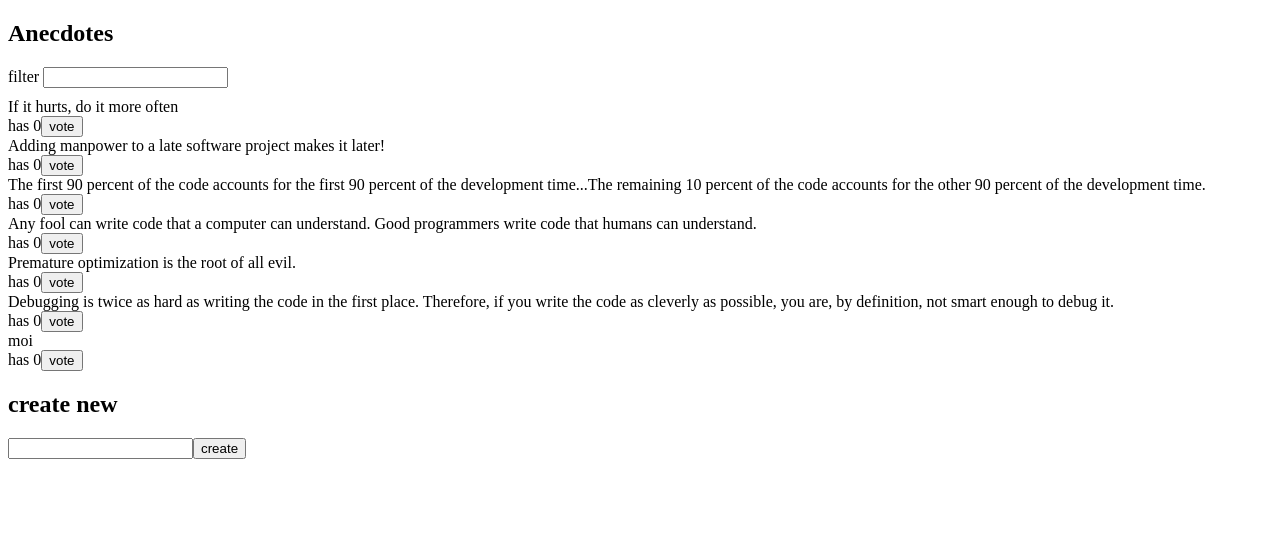
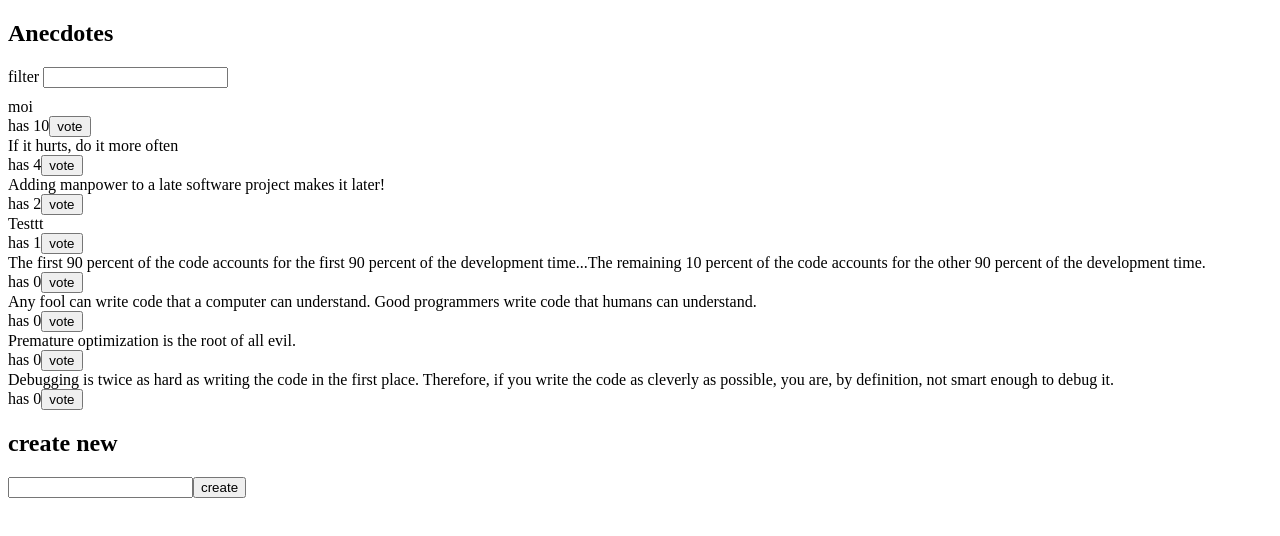
Before and after one commit to oonarauhala/fullstack, a React (Create React App) app in the folder osa6/redux-anecdotes/: page / in a window 1280 px wide. Shown: the top 536 px of the page. Built offline with nearby package versions, Linux system fonts and the light colour scheme; data requests are answered from the project's data file.

Commit message:
Add 6.19

```diff
--- a/osa6/redux-anecdotes/db.json
+++ b/osa6/redux-anecdotes/db.json
@@ -3,12 +3,12 @@
     {
       "content": "If it hurts, do it more often",
       "id": "47145",
-      "votes": 0
+      "votes": 4
     },
     {
       "content": "Adding manpower to a late software project makes it later!",
       "id": "21149",
-      "votes": 0
+      "votes": 2
     },
     {
       "content": "The first 90 percent of the code accounts for the first 90 percent of the development time...The remaining 10 percent of the code accounts for the other 90 percent of the development time.",
@@ -32,8 +32,13 @@
     },
     {
       "id": "52926",
-      "votes": 0,
+      "votes": 10,
       "content": "moi"
+    },
+    {
+      "id": "56973",
+      "votes": 1,
+      "content": "Testtt"
     }
   ]
 }
--- a/osa6/redux-anecdotes/src/components/AnecdoteList.js
+++ b/osa6/redux-anecdotes/src/components/AnecdoteList.js
@@ -1,27 +1,17 @@
-import { useSelector, useDispatch } from 'react-redux'
+import { connect } from 'react-redux'
 import { likeAnecdote } from '../reducers/anecdoteReducer'
 import { notify } from '../reducers/notificationReducer'
 
 const AnecdoteList = props => {
-  const dispatch = useDispatch()
-
-  const anecdotes = useSelector(state => {
-    const query = state.filter
-    const filteredAnecdotes = state.anecdotes.filter(anecdote =>
-      anecdote.content.toLowerCase().indexOf(query.toLowerCase()) !== -1)
-    const sortedAnecdotes = filteredAnecdotes.sort((first, second) =>
-      (first.votes > second.votes) ? -1 : 1)
-    return sortedAnecdotes
-  })
 
   const vote = anecdote => {
-    dispatch(likeAnecdote(anecdote.id))
-    dispatch(notify(`You voted for '${anecdote.content}'`, 5000))
+    props.likeAnecdote(anecdote.id)
+    props.notify(`You voted for '${anecdote.content}'`, 5000)
   }
 
   return (
     <div>
-      {anecdotes.map(anecdote =>
+      {props.anecdotes.map(anecdote =>
       <div key={anecdote.id}>
         <div>
           {anecdote.content}
@@ -36,4 +26,23 @@ const AnecdoteList = props => {
   )
 }
 
-export default AnecdoteList
+const mapStateToProps = state => {
+  const query = state.filter
+  const filteredAnecdotes = state.anecdotes.filter(anecdote =>
+    anecdote.content.toLowerCase().indexOf(query.toLowerCase()) !== -1)
+  const sortedAnecdotes = filteredAnecdotes.sort((first, second) =>
+    (first.votes > second.votes) ? -1 : 1)
+  return {
+    anecdotes: sortedAnecdotes
+  }
+}
+
+const mapDispatchToProps = {
+  likeAnecdote, notify
+}
+
+const ConnectedAnecdoteList = connect(
+  mapStateToProps,
+  mapDispatchToProps
+  )(AnecdoteList)
+export default ConnectedAnecdoteList
```
